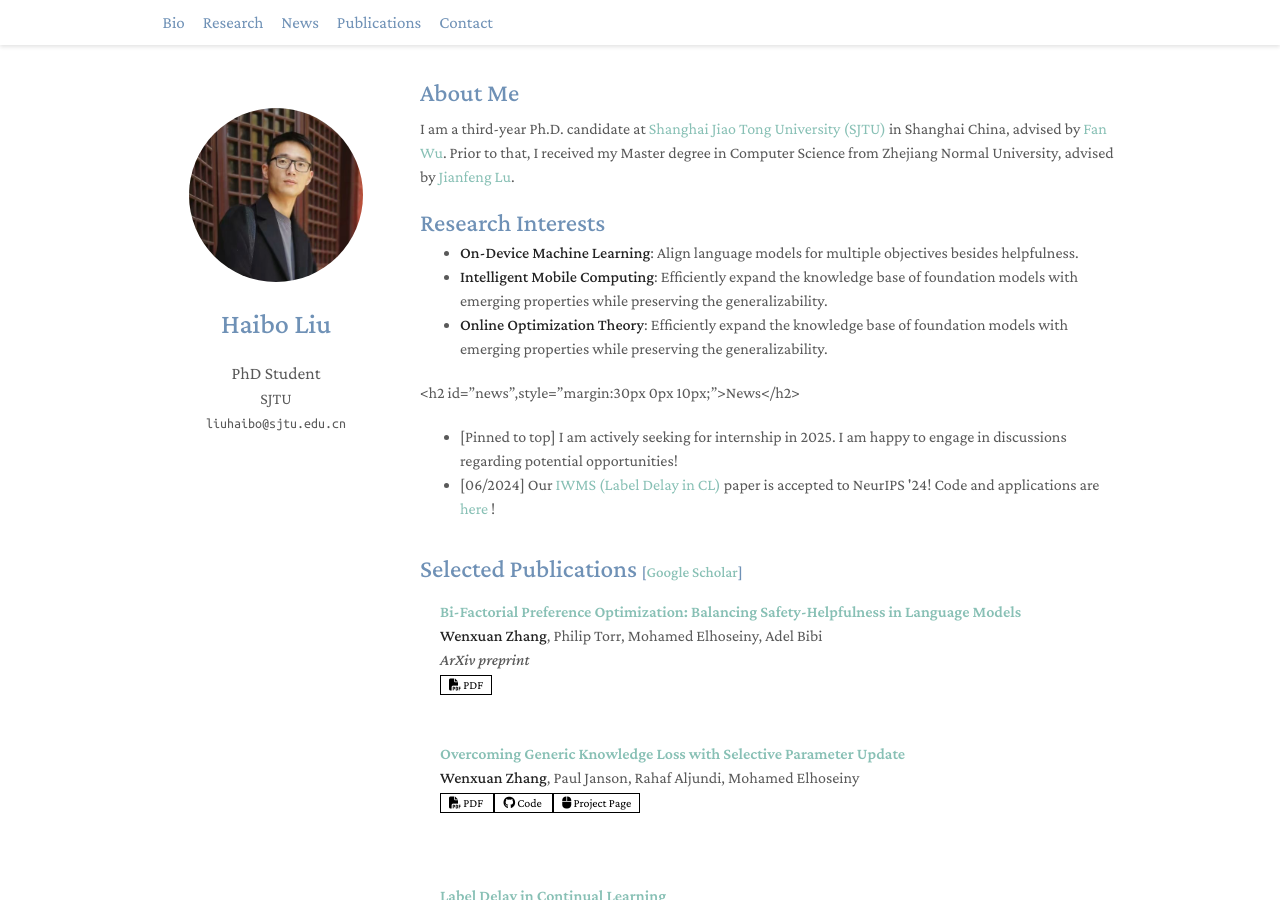
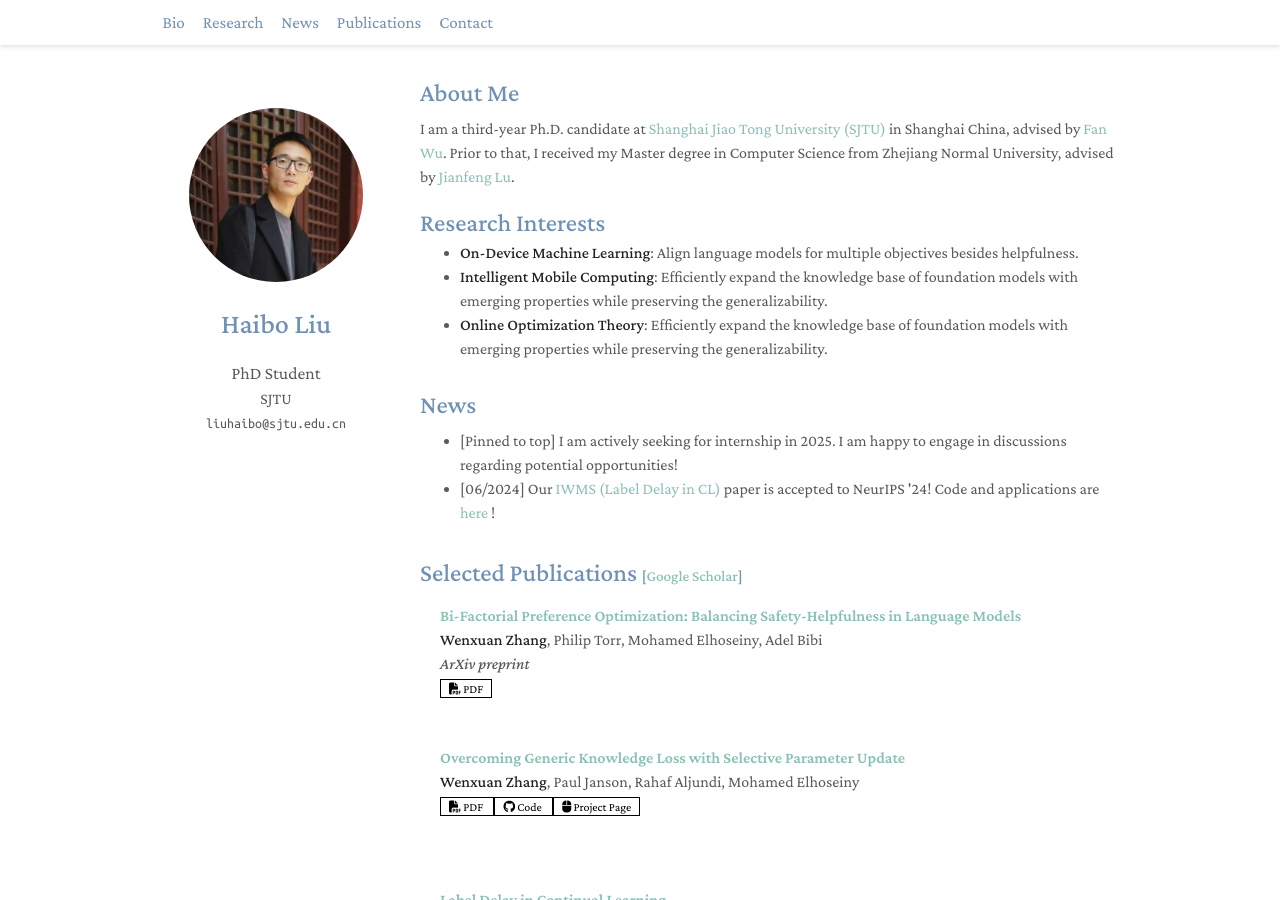
Before and after one commit to liuhaibo919/liuhaibo919.github.io, a Jekyll site: the page built from index.md, in a window 1280 px wide and 900 px high. Built offline with Jekyll 4.4.1, drawn with Linux system fonts in a browser that asks for light colours; a style sheet for code colours, icons or effects is not loaded.

Commit message:
Update news.md

```diff
--- a/_includes/news.md
+++ b/_includes/news.md
@@ -1,6 +1,4 @@
-
-
-<h2 id="news",style="margin:30px 0px 10px;">News</h2>
+<h2 id="news" style="margin:30px 0px 10px;">News</h2>
 
 <style>
   #scrollableDiv {
```
